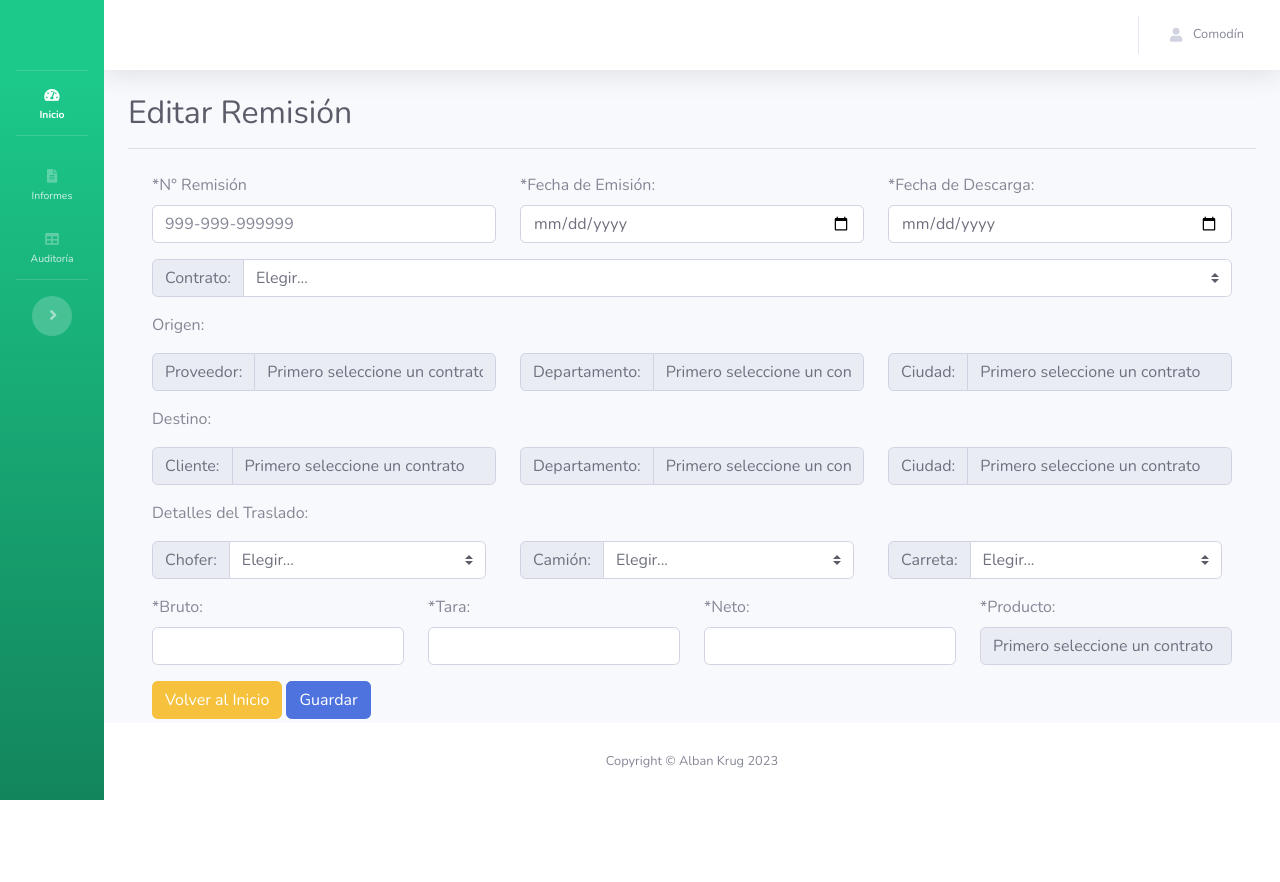
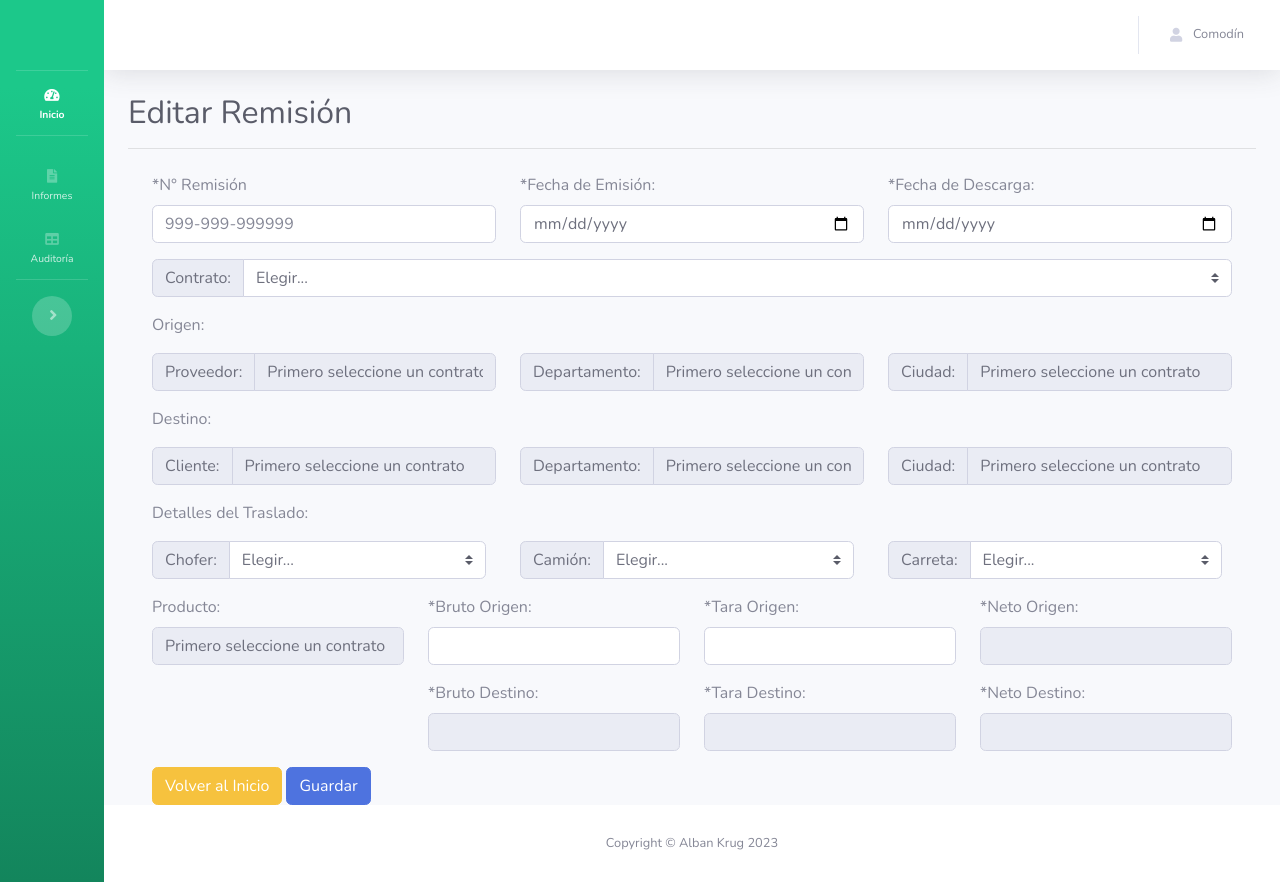
Before and after one commit to AalbanK/proyectinho, a FastAPI app: template templates/remisiones/editar.html in a window 1280 px wide. Before the commit the page ends 800 px from the top, so only its background shows below. Run offline with FastAPI, Linux system fonts and the light colour scheme; the template is opened without the code that fills it, so the values that code supplies are empty; parts of the project's set-up code (start-up, migrations or seed data) failed here and were passed over; some libraries are stand-ins or nearby versions.

Commit message:
remision y afecta depósito y cambios antes del parcial

```diff
--- a/models.py
+++ b/models.py
@@ -237,9 +237,13 @@ class Remision(Base):
     bruto=Column(Double)
     tara=Column(Double)
     neto=Column(Double)
+    brutod=Column(Double)
+    tarad=Column(Double)
+    netod=Column(Double)
     idchofer=Column(Integer, ForeignKey("chofer.idchofer"))
     idcamion=Column(Integer, ForeignKey("camion.idcamion"))
     idcarreta=Column(Integer, ForeignKey("carreta.idcarreta"))
+    iddeposito=Column(Integer, ForeignKey("deposito.iddeposito"))
     alta_usuario = Column(Integer)
     alta_fecha = Column(DateTime(), server_default=func.now(), default=func.now())
     modif_usuario = Column(Integer)
--- a/templates/contratos/previsualizacion.html
+++ b/templates/contratos/previsualizacion.html
@@ -36,7 +36,7 @@
               </tr>
               <tr>
                 <td></td>
-                <td>N° Cuenta: xxxxxxx  Banco: xxxxx</td>
+                <td>N° Cuenta: 123123003  Banco: SUDAMERIS</td>
               </tr>
               <tr>
                 <th scope="row">04 - El Comprador:</th>
@@ -48,7 +48,7 @@
               </tr>
               <tr>
                 <th scope="row">05- Objeto y Cantidad:</th>
-                <td>{{Contrato.desc_producto}}, {{Contrato.cantidad}} Kilogramos</td>
+                <td>{{Contrato.desc_producto}}: {{Contrato.cantidad}} Kilogramos</td>
               </tr>
               <tr>
                 <th scope="row">06- Precio:</th>
@@ -63,7 +63,7 @@
               </tr>
               <tr>
                 <th scope="row">07- Plazo de Entrega:</th>
-                <td>Siempre que las condiciones climáticas sean favorables.</td>
+                <td>{{Contrato.fecha_inicio | truncate(10, True, '', 0)}} hasta {{Contrato.fecha_fin | truncate(10, True, '', 0)}}. Siempre que las condiciones climáticas sean favorables.</td>
               </tr>
             </tbody>
           </table>
--- a/templates/remisiones/editar.html
+++ b/templates/remisiones/editar.html
@@ -3,7 +3,7 @@
 <h1 class="h2 mb-1 text-gray-800">Editar Remisión</h1>
 <hr class="mb-4">
 <div class="container-fluid" id="remision">
-    <form action="/remisiones/editar" id="remisionForm" method="POST">
+    <form action="/remisiones/update" id="idremision" method="POST">
         <div class="row d-flex align-items-end">
             <div class="col">
                 <div class="form-group">
@@ -157,26 +157,47 @@
         <div class="row d-flex align-items-end">
             <div class="col-xs-12 col-md-3">
                 <div class="form-group">
-                    <label class="control-label">*Bruto: </label>
+                    <label class="control-label">Producto: </label>
+                    <input type="text" name="producto" class="form-control" value="" readonly>
+                </div>
+            </div>
+            <div class="col-xs-12 col-md-3">
+                <div class="form-group">
+                    <label class="control-label">*Bruto Origen: </label>
                     <input type="number" name="bruto" class="form-control" pattern="[0-9]{4,5}" required>
                 </div>
             </div>
             <div class="col-xs-12 col-md-3">
                 <div class="form-group">
-                    <label class="control-label">*Tara: </label>
+                    <label class="control-label">*Tara Origen: </label>
                     <input type="number" name="tara" class="form-control" pattern="[0-9]{4,5}" required>
                 </div>
             </div>
             <div class="col-xs-12 col-md-3">
                 <div class="form-group">
-                    <label class="control-label">*Neto: </label>
-                    <input type="number" name="neto" class="form-control" pattern="[0-9]{4,5}" required>
+                    <label class="control-label">*Neto Origen: </label>
+                    <input type="number" name="neto" class="form-control" pattern="[0-9]{4,5}" readonly>
+                </div>
+            </div>
+        </div>
+        <div class="row d-flex align-items-end">
+            <div class="col-xs-12 col-md-3"></div>
+            <div class="col-xs-12 col-md-3">
+                <div class="form-group">
+                    <label class="control-label">*Bruto Destino: </label>
+                    <input type="number" name="brutod" class="form-control" pattern="[0-9]{4,5}" readonly>
                 </div>
             </div>
             <div class="col-xs-12 col-md-3">
                 <div class="form-group">
-                    <label class="control-label">*Producto: </label>
-                    <input type="text" name="producto" class="form-control" value="" readonly>
+                    <label class="control-label">*Tara Destino: </label>
+                    <input type="number" name="tarad" class="form-control" pattern="[0-9]{4,5}" readonly>
+                </div>
+            </div>
+            <div class="col-xs-12 col-md-3">
+                <div class="form-group">
+                    <label class="control-label">*Neto Destino: </label>
+                    <input type="number" name="netod" class="form-control" pattern="[0-9]{4,5}" readonly>
                 </div>
             </div>
         </div>
--- a/templates/remisiones/listar.html
+++ b/templates/remisiones/listar.html
@@ -5,6 +5,7 @@
 <table id="remisiones" class="table table-striped">
     <thead>
         <tr>
+            <th scope="col">ID</th>
             <th scope="col">Nro</th>
             <th scope="col">Fecha</th>
             <th scope="col">Contrato N°</th>
@@ -18,6 +19,7 @@
     <tbody>
         {% for remision in data %}
         <tr>
+            <td>{{ remision.idremision}}</td>
             <td>{{ remision.numero}}</td>
             <td>{{ remision.fecha_carga}}</td>
             <td>{{ remision.nro_contrato}}</td>
```
Also changed, not shown: routers/remisiones.py (+45 -9 lines), templates/remisiones/crear.html (+20 -8 lines).
